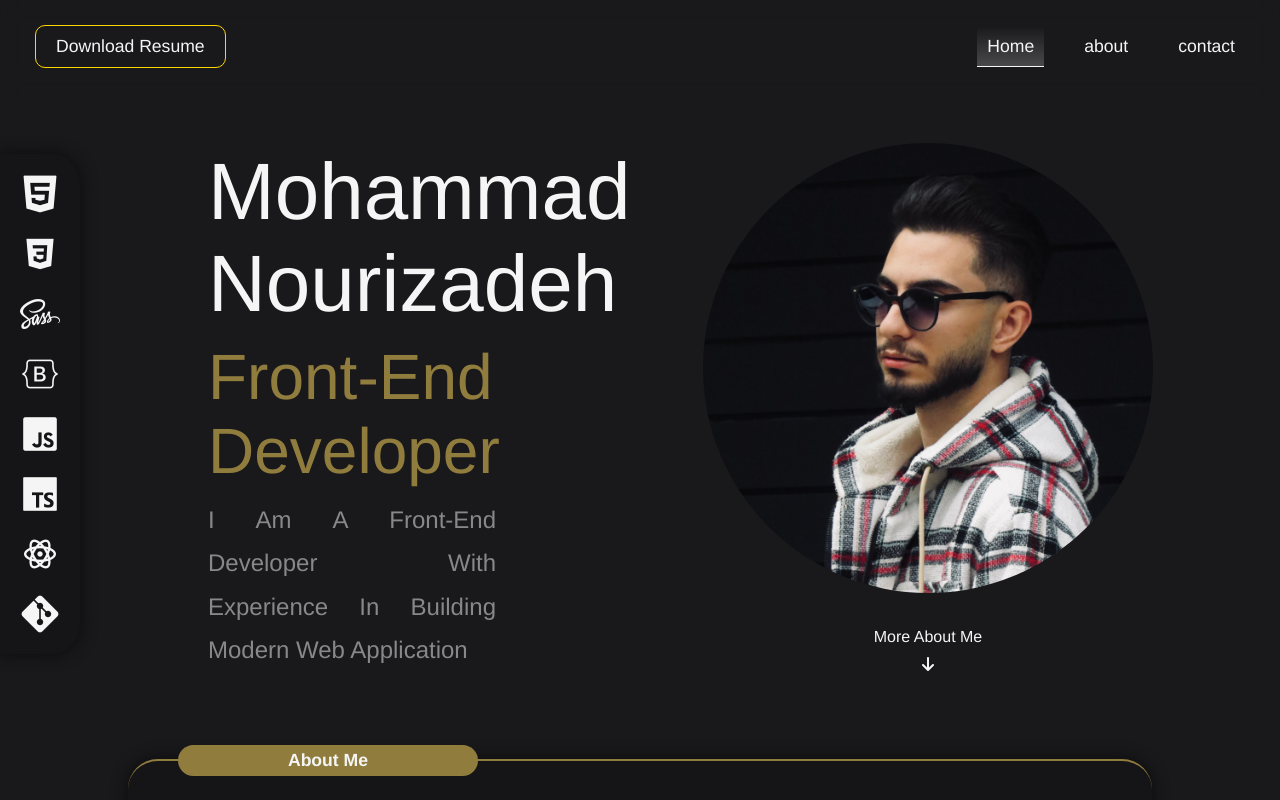
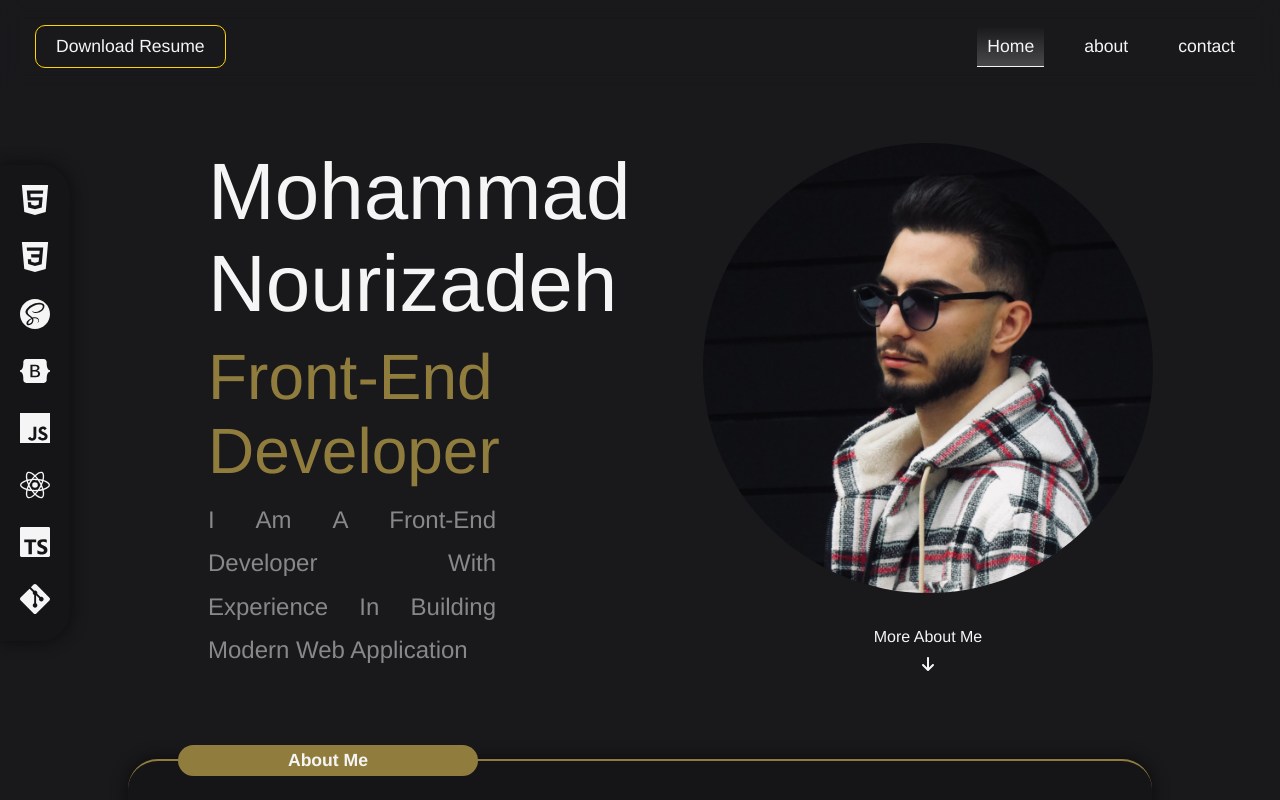
Before and after one commit to MohammadNourizadeh/my-resume, a React (Vite) app: page /admin/home in a window 1280 px wide. Shown: the top 800 px of the page. Built offline with nearby package versions, Linux system fonts and the light colour scheme.

Commit message:
sidbar margin changed

```diff
--- a/package.json
+++ b/package.json
@@ -15,6 +15,7 @@
     "@fortawesome/react-fontawesome": "^0.2.2",
     "react": "^19.0.0",
     "react-dom": "^19.0.0",
+    "react-icons": "^5.5.0",
     "react-router-dom": "^7.5.0",
     "swiper": "^11.2.6"
   },
--- a/src/layOutes/admin/components/skillsSidebar/SkillsSidebar.module.scss
+++ b/src/layOutes/admin/components/skillsSidebar/SkillsSidebar.module.scss
@@ -6,20 +6,20 @@
   display: flex;
   flex-direction: column;
   align-items: center;
-  justify-content: space-evenly;
   gap: 20px;
   border-radius: 0px 30px 30px 0px;
   padding: 20px;
   position: fixed;
-  top: calc(50% - 246px);
+  top: calc(50% - 235.5px);
   box-shadow: 0 0 15px 1px rgb(13, 13, 13);
   left: 0px;
+  font-size: 30px;
 
   @media screen and (max-width: 820px) {
     flex-direction: row;
     bottom: 0px;
     top: auto;
-    left: calc(50% - 285px);
+    left: calc(50% - 245px);
     gap: 30px;
     z-index: 999;
     backdrop-filter: blur(10px);
--- a/src/layOutes/admin/components/skillsSidebar/SkillsSidebar.tsx
+++ b/src/layOutes/admin/components/skillsSidebar/SkillsSidebar.tsx
@@ -1,51 +1,27 @@
+import { JSX } from 'react'
+import { SiBootstrap, SiCss3, SiGit, SiHtml5, SiJavascript, SiReact, SiSass, SiTypescript } from 'react-icons/si'
 import styles from './SkillsSidebar.module.scss'
-
-type skillsType = {
-    src: string,
-    alt: string
-}
 
 
 export default function SkillsSidebar() {
-    const skills: skillsType[] = [
-        {
-            src: '../../../../../../public/images/icons8-html5-40.png',
-            alt: 'html5'
-        },
-        {
-            src: '../../../../../../public/images/icons8-css3-40.png',
-            alt: 'css3'
-        },
-        {
-            src: '../../../../../../public/images/icons8-sass-40.png',
-            alt: 'sass'
-        },
-        {
-            src: '../../../../../../public/images/icons8-bootstrap-40.png',
-            alt: 'bootstrap'
-        },
-        {
-            src: '../../../../../../public/images/icons8-javascript-40.png',
-            alt: 'javascript'
-        },
-        {
-            src: '../../../../../../public/images/icons8-typescript-40.png',
-            alt: 'typescript'
-        },
-        {
-            src: '../../../../../../public/images/icons8-react-40.png',
-            alt: 'react'
-        },
-        {
-            src: '../../../../../../public/images/icons8-git-40.png',
-            alt: 'git'
-        },
+
+    const skills: JSX.Element[] = [
+        <SiHtml5 />,
+        <SiCss3 />,
+        <SiSass />,
+        <SiBootstrap />,
+        <SiJavascript />,
+        <SiReact />,
+        <SiTypescript />,
+        <SiGit />,
     ]
 
     return (
         <div className={styles.king}>
             {skills.map((skill, index) => (
-                <img src={skill.src} alt={skill.alt} key={index} title={skill.alt} />
+                <div key={index}>
+                    {skill}
+                </div>
             ))}
         </div>
     )
--- a/src/pages/contactPage/ContactPage.tsx
+++ b/src/pages/contactPage/ContactPage.tsx
@@ -1,7 +1,7 @@
-import { faGithub, faGoogle, faHtml5 } from '@fortawesome/free-brands-svg-icons'
+import { faGithub, faGoogle } from '@fortawesome/free-brands-svg-icons'
+import { faMobile } from '@fortawesome/free-solid-svg-icons'
 import { FontAwesomeIcon } from '@fortawesome/react-fontawesome'
 import styles from './ContactPage.module.scss'
-import { faMobile } from '@fortawesome/free-solid-svg-icons'
 
 export default function ContactPage() {
     return (
```
Also changed, not shown: 1 other file (tests, documents, lock files or other folders).
